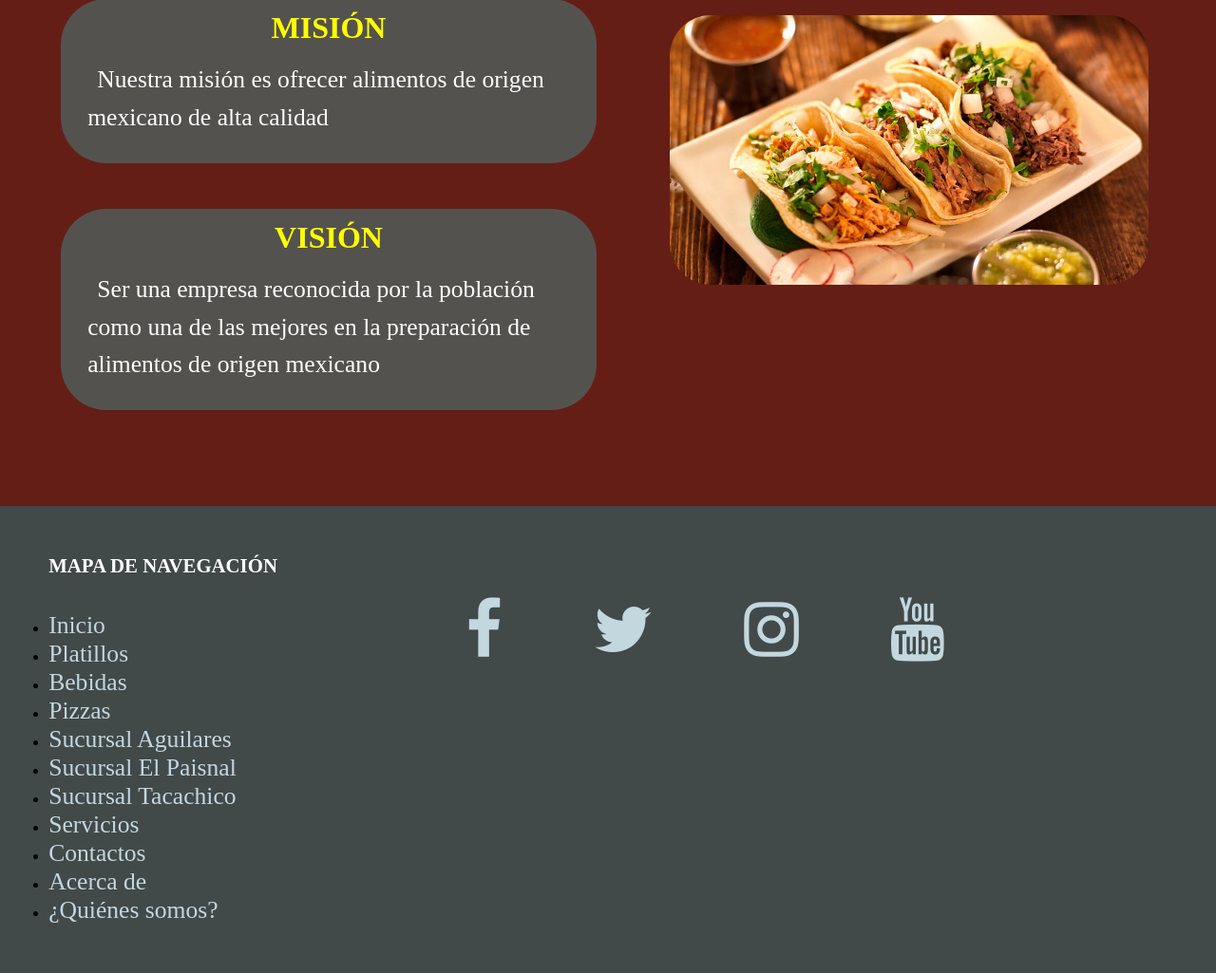
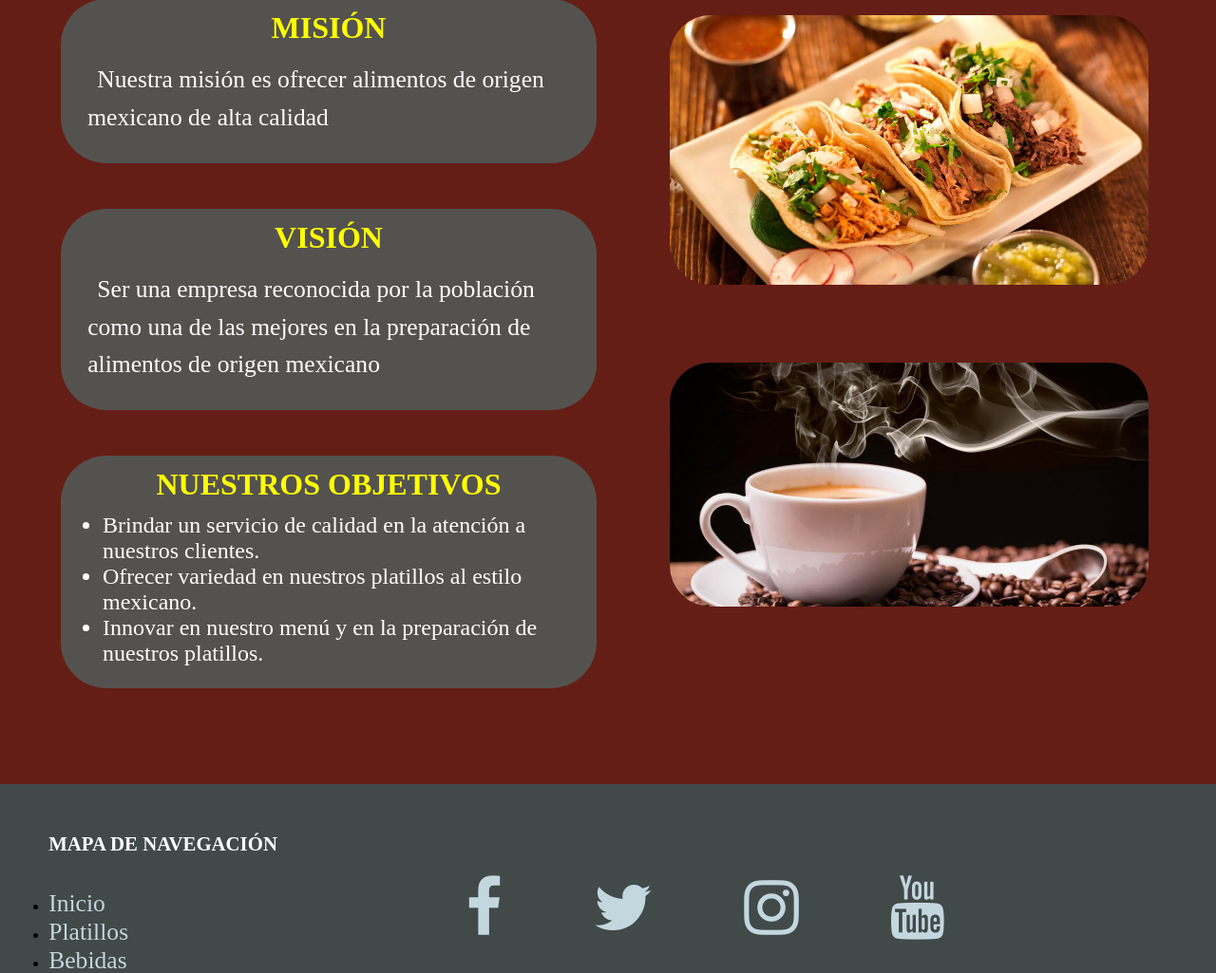
Before and after one commit to RaulTrigueros/taqueria-jalisco, a PHP site: page /acercade.html in a window 1280 px wide. Shown: the part 494-1519 px from the top of the page at 95% size. Run offline with PHP 8.4, Linux system fonts and the light colour scheme; some libraries are stand-ins or nearby versions.

Commit message:
agregados los objetivos de la empresa

```diff
--- a/acercade.html
+++ b/acercade.html
@@ -100,6 +100,18 @@
     <section class="left-col" id="vision">
       <h2>Visi&oacuten</h2>
       <p>Ser una empresa reconocida por la poblaci&oacuten como una de las mejores en la preparaci&oacuten de alimentos de origen mexicano</p>
+    </section>
+    <section class="sidebar">
+     <img src="img/pics/cafe-taquería-jalisco.jpg" alt="Imagen de cafe Taquería Jalisco Tacacity">
+    </section>
+    <section  id="objetivos">
+      <h2>Nuestros Objetivos</h2>
+      <ul id="lista-objetivos">
+        <li>Brindar un servicio de calidad en la atención a nuestros clientes.</li>
+        <li>Ofrecer variedad en nuestros platillos al estilo mexicano.</li>
+        <li>Innovar en nuestro menú y en la preparación de nuestros platillos.
+</li>
+      </ul>
     </section>
 
 
--- a/css/style.css
+++ b/css/style.css
@@ -177,6 +177,26 @@ header #logo img{
   background-color: #54524F;
   border-radius: 3em;
   font-family: 'Times New Roman';
+}
+#objetivos {
+  float: left;
+  margin: 2%;
+  width: 45%;
+  height: auto;
+  padding: 1%;
+  background-color: #54524F;
+  border-radius: 3em;
+  font-family: 'Times New Roman';
+}
+#lista-objetivos {
+  float: center;
+  margin: 2%;
+  width: auto;
+  height: auto;
+  color: #FFFFFF;
+  font-family: 'Times New Roman';
+  font-size: 1.5rem;
+  margin-left: 2rem;
 }
 
 #pais {
```
